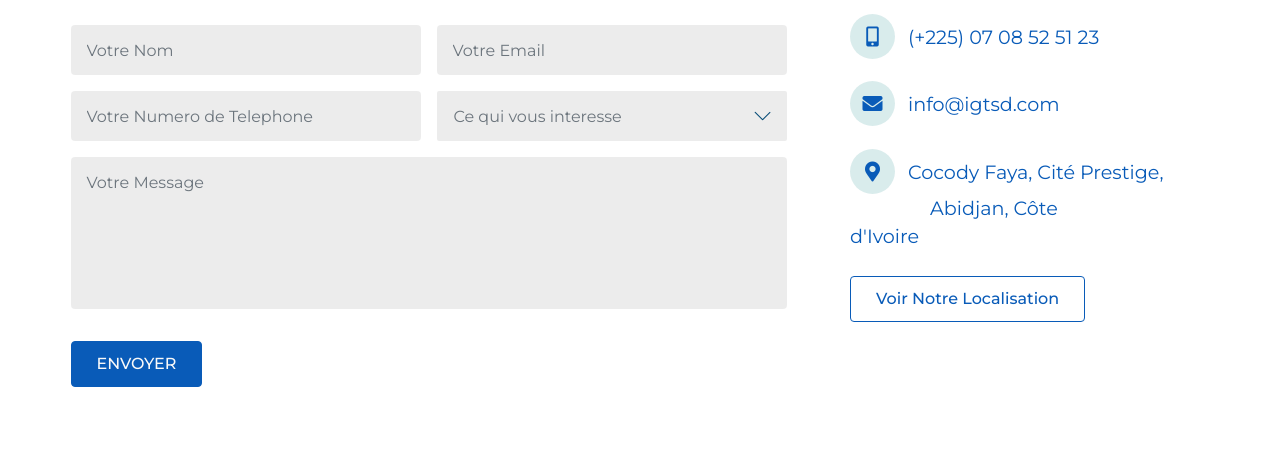
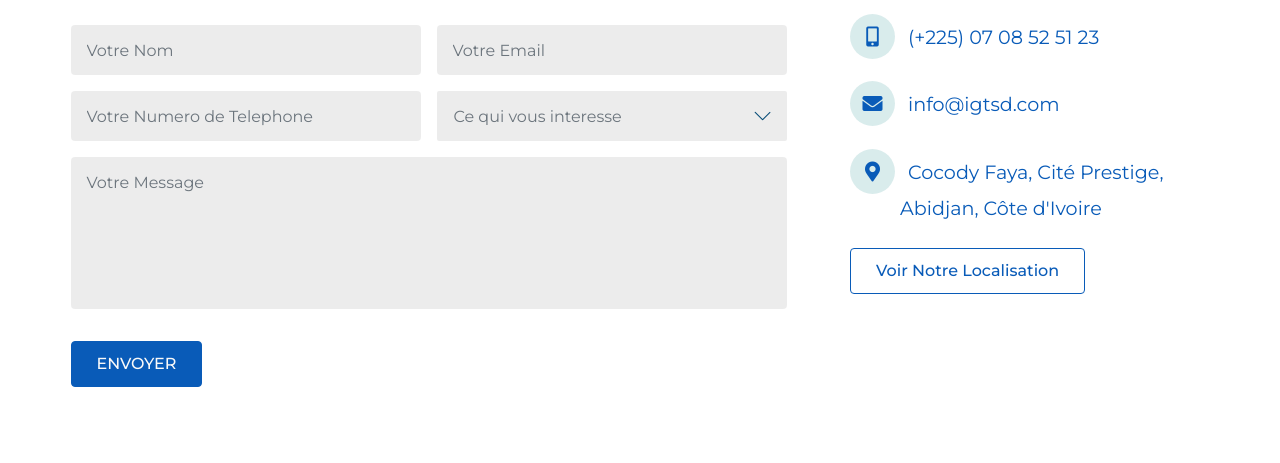
Before and after one commit to zrobla/igtsd.com, a plain HTML site: page a-propos.html in a window 1280 px wide. Shown: the part 4346-4809 px from the top of the page. Drawn offline with Linux system fonts and the light colour scheme.

Commit message:
Nouvelle version

```diff
--- a/a-propos.html
+++ b/a-propos.html
@@ -534,7 +534,7 @@ Nous vous invitons à le visiter afin de vous laisser nous approcher pour une sa
                                 <li class="nav-item">
                                     <a href="#" class="nav-link">
                                         <i class="fas fa-map-marker-alt mr-2"></i>
-                                    Cocody Faya, Cité Prestige,<br> <span style="padding: 80px;">Abidjan, Côte d'Ivoire</span>
+                                    Cocody Faya, Cité Prestige,<br> <span style="padding: 50px;">Abidjan, Côte d'Ivoire</span>
                                     </a>
                                 </li>
                                 <li class="nav-item">
```
Also changed, not shown: acquisition-sites-telecoms.html (+1 -1 lines), contact.html (+1 -1 lines), delocalisation-devoiement-reseaux.html (+1 -1 lines), fibre-optique-reseaux.html (+1 -1 lines), footer.html (+1 -1 lines), ingenierie-reseaux-supervision.html (+1 -1 lines), maitrise-ouvrage-delegue-telecoms.html (+1 -1 lines), services.html (+1 -1 lines), solutions-energetiques.html (+1 -1 lines).
